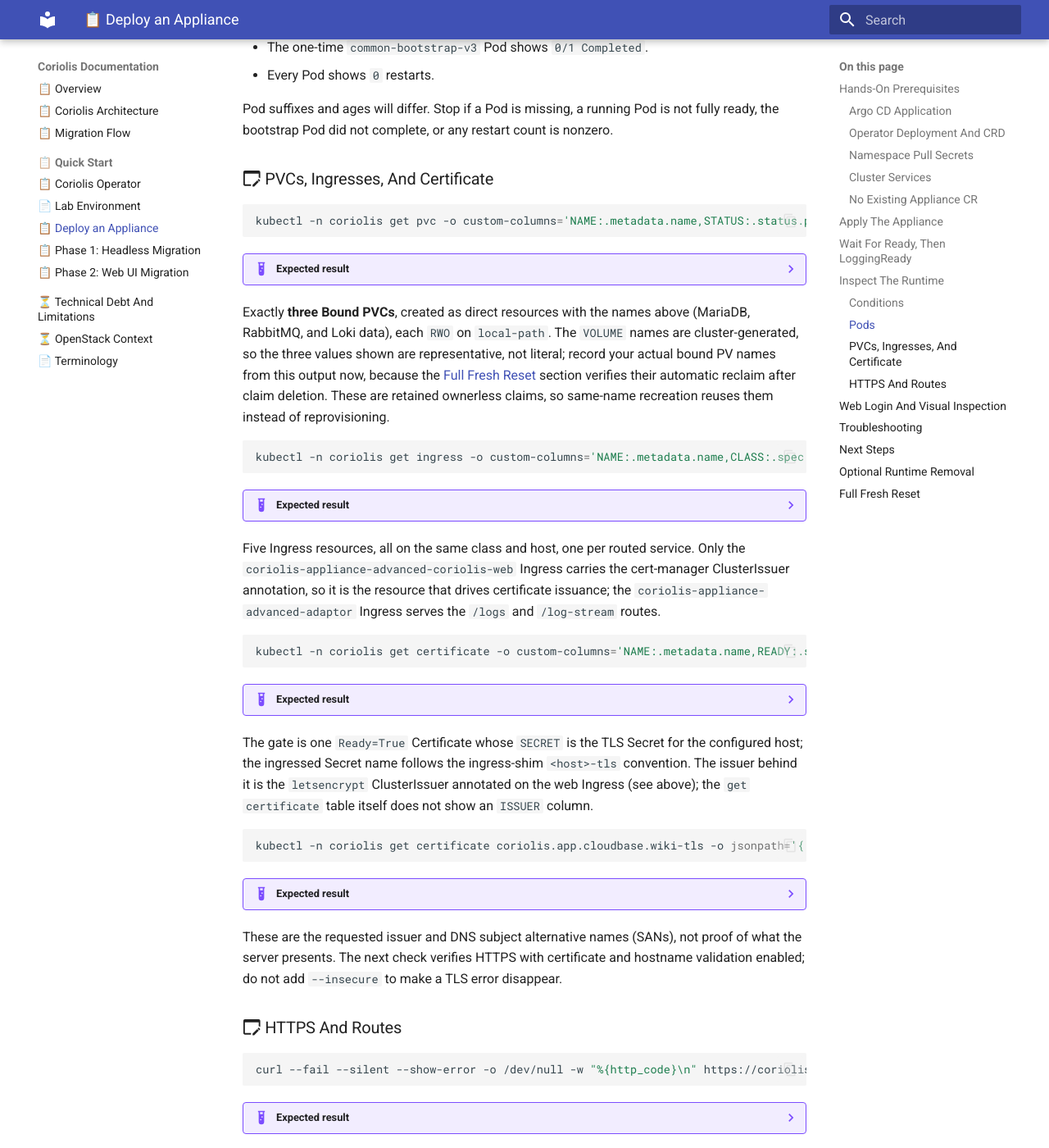
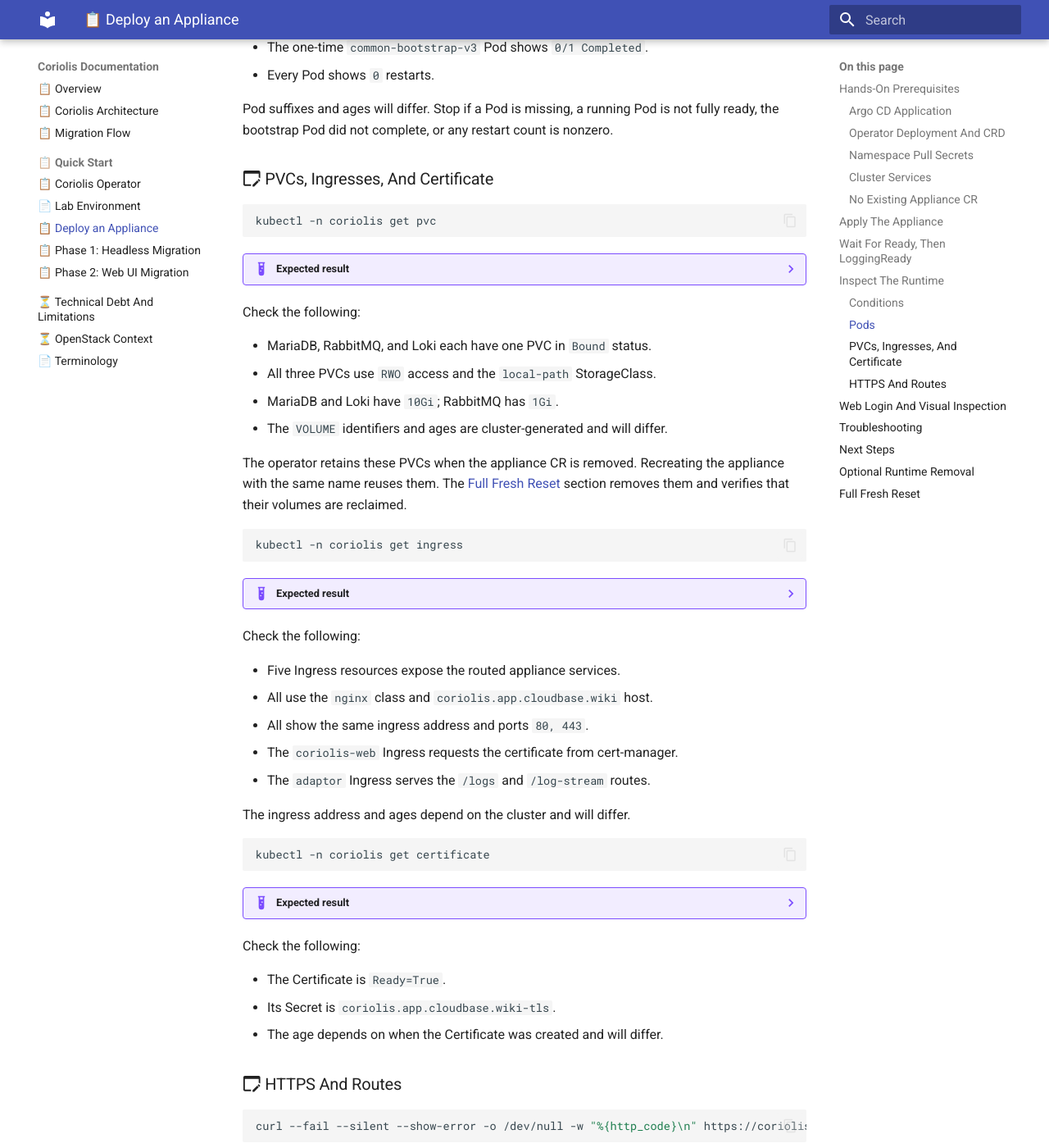
Before and after one commit to radumoisan/coriolis, an MkDocs documentation site: the page built from docs/deploy-appliance.md, in a window 1280 px wide and 1400 px high, scrolled down 4328 px. Shown: the whole window at 82% size. Built offline with MkDocs 1.6.1 and Material for MkDocs 9.7.7, drawn with Linux system fonts in a browser that asks for light colours.

Commit message:
Improved docs
Signed-off-by: Radu Moisan <radu.moisan@gmail.com>

````diff
--- a/docs/deploy-appliance.md
+++ b/docs/deploy-appliance.md
@@ -373,66 +373,72 @@
 
 ### :material-application-edit-outline: PVCs, Ingresses, And Certificate
 
-<!-- List the appliance PersistentVolumeClaims; stable fields only, no volatile age. -->
+<!-- List the appliance PersistentVolumeClaims. -->
 ```bash
-kubectl -n coriolis get pvc -o custom-columns='NAME:.metadata.name,STATUS:.status.phase,VOLUME:.spec.volumeName,CAPACITY:.status.capacity.storage,STORAGECLASS:.spec.storageClassName'
+kubectl -n coriolis get pvc
 ```
 
 ??? example "Expected result"
 
     ```text
-    NAME                                        STATUS   VOLUME                                     CAPACITY   STORAGECLASS
-    coriolis-appliance-advanced-loki-data       Bound    pvc-6359c0f0-08c5-440a-9055-d2126e340196   10Gi       local-path
-    coriolis-appliance-advanced-mariadb-data    Bound    pvc-032c16e5-a89e-40e7-892b-2a7c18523880   10Gi       local-path
-    coriolis-appliance-advanced-rabbitmq-data   Bound    pvc-e35e92fd-d0b3-438b-ad43-16f76b86fd70   1Gi        local-path
+    NAME                                        STATUS   VOLUME                                     CAPACITY   ACCESS MODES   STORAGECLASS   VOLUMEATTRIBUTESCLASS   AGE
+    coriolis-appliance-advanced-loki-data       Bound    pvc-85f99a07-4ff8-465d-9476-eace63ba52a1   10Gi       RWO            local-path     <unset>                 43m
+    coriolis-appliance-advanced-mariadb-data    Bound    pvc-781a0c98-61ba-4bf5-9a18-899234c872fa   10Gi       RWO            local-path     <unset>                 42m
+    coriolis-appliance-advanced-rabbitmq-data   Bound    pvc-4779d7db-612a-46e8-839d-10cfe62a6cb6   1Gi        RWO            local-path     <unset>                 42m
     ```
 
-Exactly **three Bound PVCs**, created as direct resources with the names above (MariaDB, RabbitMQ, and Loki data), each `RWO` on `local-path`. The `VOLUME` names are cluster-generated, so the three values shown are representative, not literal; record your actual bound PV names from this output now, because the [Full Fresh Reset](#full-fresh-reset) section verifies their automatic reclaim after claim deletion. These are retained ownerless claims, so same-name recreation reuses them instead of reprovisioning.
+Check the following:
 
-<!-- List the appliance Ingress resources; stable fields only, no volatile address or age (the HTTPS check below proves routing). -->
+- MariaDB, RabbitMQ, and Loki each have one PVC in `Bound` status.
+- All three PVCs use `RWO` access and the `local-path` StorageClass.
+- MariaDB and Loki have `10Gi`; RabbitMQ has `1Gi`.
+- The `VOLUME` identifiers and ages are cluster-generated and will differ.
+
+The operator retains these PVCs when the appliance CR is removed. Recreating the appliance with the same name reuses them. The [Full Fresh Reset](#full-fresh-reset) section removes them and verifies that their volumes are reclaimed.
+
+<!-- List the appliance Ingress resources. -->
 ```bash
-kubectl -n coriolis get ingress -o custom-columns='NAME:.metadata.name,CLASS:.spec.ingressClassName,HOST:.spec.rules[0].host'
+kubectl -n coriolis get ingress
 ```
 
 ??? example "Expected result"
 
     ```text
-    NAME                                       CLASS   HOST
-    coriolis-appliance-advanced-adaptor        nginx   coriolis.app.cloudbase.wiki
-    coriolis-appliance-advanced-barbican-api   nginx   coriolis.app.cloudbase.wiki
-    coriolis-appliance-advanced-coriolis-api   nginx   coriolis.app.cloudbase.wiki
-    coriolis-appliance-advanced-coriolis-web   nginx   coriolis.app.cloudbase.wiki
-    coriolis-appliance-advanced-keystone       nginx   coriolis.app.cloudbase.wiki
+    NAME                                       CLASS   HOSTS                         ADDRESS        PORTS     AGE
+    coriolis-appliance-advanced-adaptor        nginx   coriolis.app.cloudbase.wiki   10.254.11.50   80, 443   41m
+    coriolis-appliance-advanced-barbican-api   nginx   coriolis.app.cloudbase.wiki   10.254.11.50   80, 443   41m
+    coriolis-appliance-advanced-coriolis-api   nginx   coriolis.app.cloudbase.wiki   10.254.11.50   80, 443   41m
+    coriolis-appliance-advanced-coriolis-web   nginx   coriolis.app.cloudbase.wiki   10.254.11.50   80, 443   41m
+    coriolis-appliance-advanced-keystone       nginx   coriolis.app.cloudbase.wiki   10.254.11.50   80, 443   41m
     ```
 
-Five Ingress resources, all on the same class and host, one per routed service. Only the `coriolis-appliance-advanced-coriolis-web` Ingress carries the cert-manager ClusterIssuer annotation, so it is the resource that drives certificate issuance; the `coriolis-appliance-advanced-adaptor` Ingress serves the `/logs` and `/log-stream` routes.
+Check the following:
 
-<!-- Check the cert-manager Certificate readiness; stable fields only, no volatile age. -->
+- Five Ingress resources expose the routed appliance services.
+- All use the `nginx` class and `coriolis.app.cloudbase.wiki` host.
+- All show the same ingress address and ports `80, 443`.
+- The `coriolis-web` Ingress requests the certificate from cert-manager.
+- The `adaptor` Ingress serves the `/logs` and `/log-stream` routes.
+
+The ingress address and ages depend on the cluster and will differ.
+
+<!-- Check the cert-manager Certificate readiness. -->
 ```bash
-kubectl -n coriolis get certificate -o custom-columns='NAME:.metadata.name,READY:.status.conditions[?(@.type=="Ready")].status,SECRET:.spec.secretName'
+kubectl -n coriolis get certificate
 ```
 
 ??? example "Expected result"
 
     ```text
-    NAME                              READY   SECRET
-    coriolis.app.cloudbase.wiki-tls   True    coriolis.app.cloudbase.wiki-tls
+    NAME                              READY   SECRET                            AGE
+    coriolis.app.cloudbase.wiki-tls   True    coriolis.app.cloudbase.wiki-tls   42m
     ```
 
-The gate is one `Ready=True` Certificate whose `SECRET` is the TLS Secret for the configured host; the ingressed Secret name follows the ingress-shim `<host>-tls` convention. The issuer behind it is the `letsencrypt` ClusterIssuer annotated on the web Ingress (see above); the `get certificate` table itself does not show an `ISSUER` column.
+Check the following:
 
-<!-- Verify the Certificate's requested issuer and DNS names without reading private keys. -->
-```bash
-kubectl -n coriolis get certificate coriolis.app.cloudbase.wiki-tls -o jsonpath='{.spec.secretName}{" issuer="}{.spec.issuerRef.kind}{"/"}{.spec.issuerRef.name}{" dnsNames="}{.spec.dnsNames[*]}{"\n"}'
-```
-
-??? example "Expected result"
-
-    ```text
-    coriolis.app.cloudbase.wiki-tls issuer=ClusterIssuer/letsencrypt dnsNames=coriolis.app.cloudbase.wiki
-    ```
-
-These are the requested issuer and DNS subject alternative names (SANs), not proof of what the server presents. The next check verifies HTTPS with certificate and hostname validation enabled; do not add `--insecure` to make a TLS error disappear.
+- The Certificate is `Ready=True`.
+- Its Secret is `coriolis.app.cloudbase.wiki-tls`.
+- The age depends on when the Certificate was created and will differ.
 
 ### :material-application-edit-outline: HTTPS And Routes
 
````
